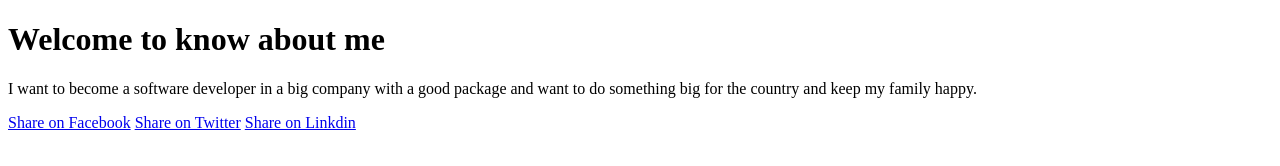
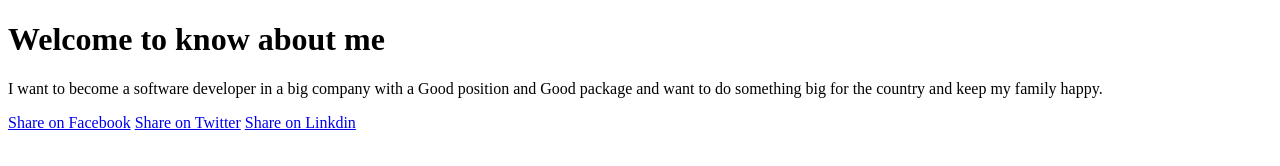
Before and after one commit to ashutoshsrivasta/basichtml, a plain HTML site: page O G tag use .html in a window 1280 px wide. Drawn offline with Linux system fonts and the light colour scheme.

Commit message:
Update O G tag use .html

```diff
--- a/O G tag use .html
+++ b/O G tag use .html
@@ -9,7 +9,7 @@
 </head>
 <body>
     <h1>Welcome to know about me</h1>
-    <p>I want to become a software developer in a big company with a good package and want to do something big for the country and keep my family happy.</p>
+    <p>I want to become a software developer in a big company with a Good position and Good package and want to do something big for the country and keep my family happy.</p>
     <a href="https://www.facebook.com/" target="_blank">Share on Facebook</a>
     <a href="https://twitter.com/" target="_blank">Share on Twitter</a>
     <a href="https://linldin.com/" target="_blank">Share on Linkdin</a>
```
